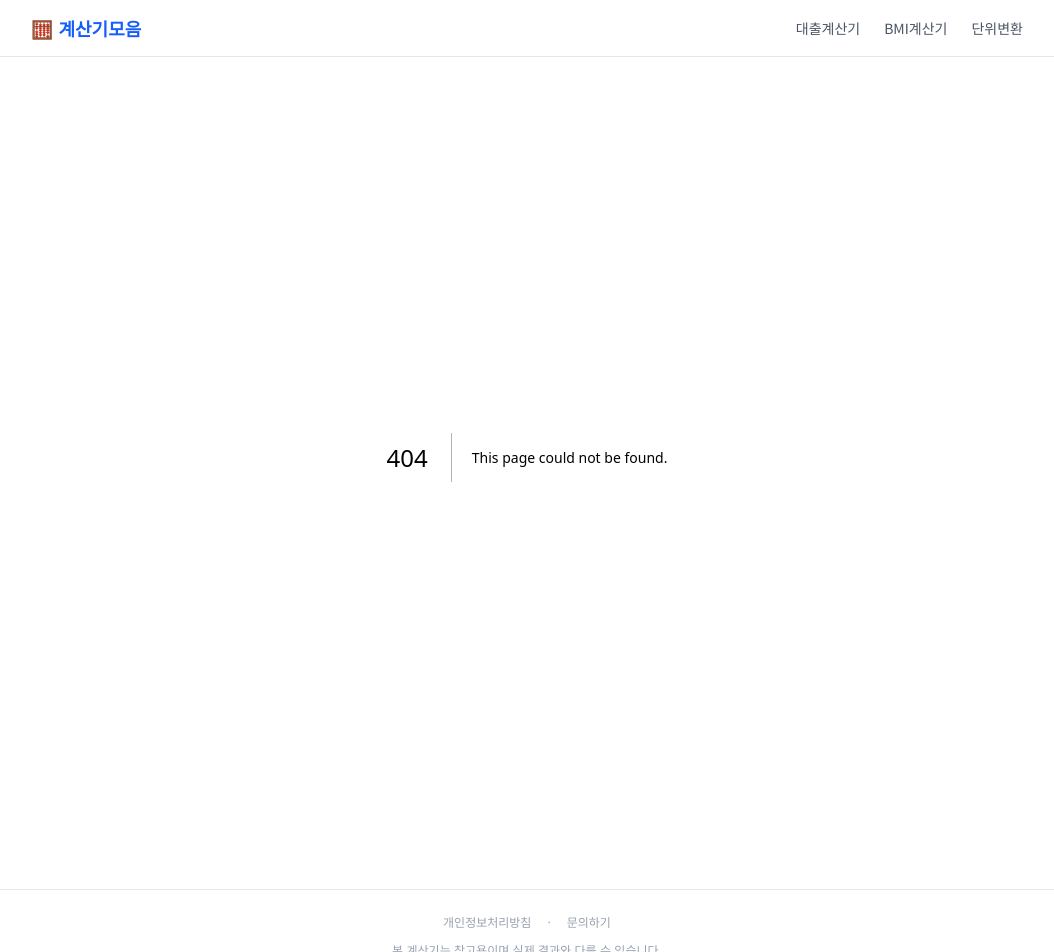
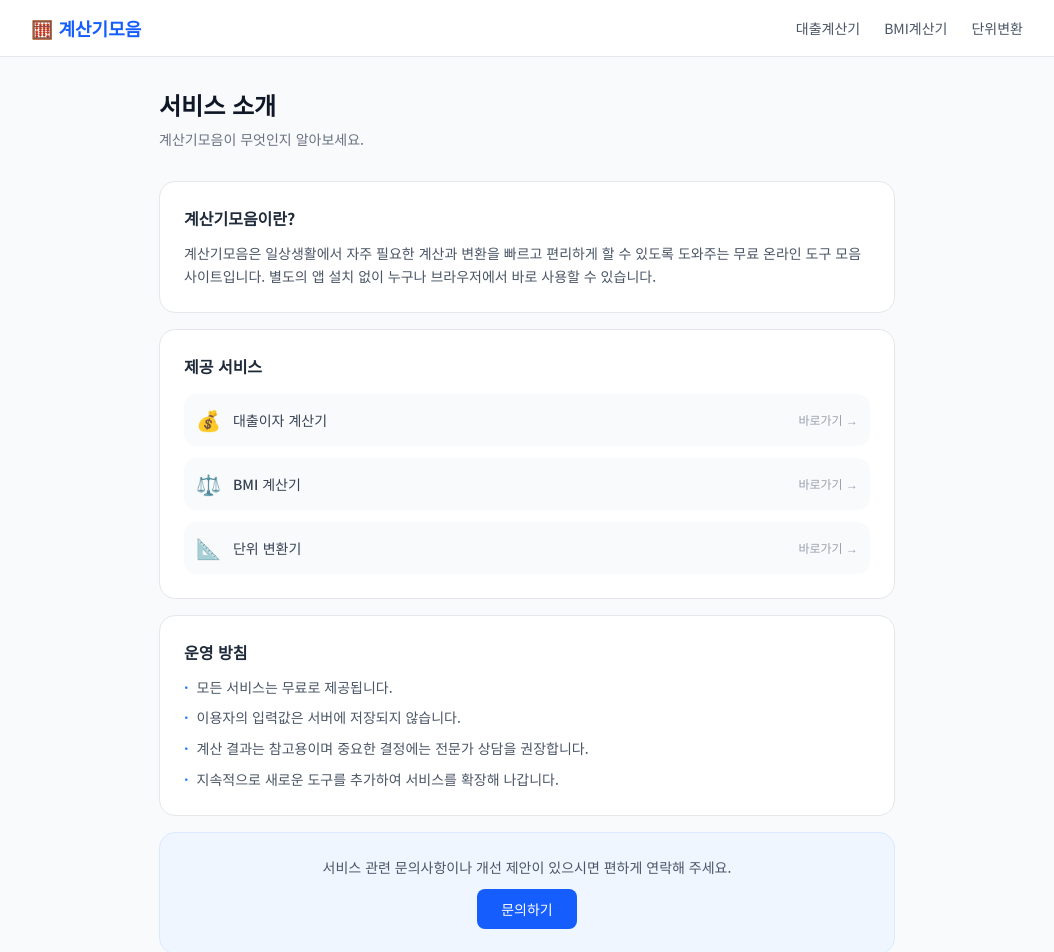
Before and after one commit to nkh1006/tools-site, a Next.js app: page /about in a window 1280 px wide. Before the commit this address had no page. Shown: the top 952 px of the page, without its empty margins (113-1167 px from the left). Built offline with nearby package versions, Linux system fonts and the light colour scheme.

Commit message:
feat: About 페이지 추가 및 Footer 링크 업데이트

```diff
--- /dev/null
+++ b/app/about/page.tsx
@@ -0,0 +1,88 @@
+import type { Metadata } from "next";
+import Link from "next/link";
+
+export const metadata: Metadata = {
+  title: "서비스 소개",
+  description: "계산기모음은 누구나 무료로 사용할 수 있는 온라인 계산기 및 변환기 모음 사이트입니다.",
+};
+
+export default function AboutPage() {
+  const tools = [
+    { emoji: "💰", name: "대출이자 계산기", href: "/loan-calculator" },
+    { emoji: "⚖️", name: "BMI 계산기", href: "/bmi-calculator" },
+    { emoji: "📐", name: "단위 변환기", href: "/unit-converter" },
+  ];
+
+  return (
+    <div className="max-w-3xl mx-auto px-4 py-8">
+      <h1 className="text-2xl font-bold text-gray-900 mb-2">서비스 소개</h1>
+      <p className="text-sm text-gray-500 mb-8">계산기모음이 무엇인지 알아보세요.</p>
+
+      <div className="space-y-4">
+        {/* 소개 */}
+        <div className="bg-white rounded-2xl border border-gray-200 p-6">
+          <h2 className="font-bold text-gray-800 mb-3">계산기모음이란?</h2>
+          <p className="text-sm text-gray-600 leading-relaxed">
+            계산기모음은 일상생활에서 자주 필요한 계산과 변환을 빠르고 편리하게 할 수 있도록
+            도와주는 무료 온라인 도구 모음 사이트입니다. 별도의 앱 설치 없이 누구나 브라우저에서
+            바로 사용할 수 있습니다.
+          </p>
+        </div>
+
+        {/* 제공 서비스 */}
+        <div className="bg-white rounded-2xl border border-gray-200 p-6">
+          <h2 className="font-bold text-gray-800 mb-4">제공 서비스</h2>
+          <div className="space-y-3">
+            {tools.map((tool) => (
+              <Link
+                key={tool.href}
+                href={tool.href}
+                className="flex items-center gap-3 p-3 rounded-xl bg-gray-50 hover:bg-blue-50 hover:text-blue-600 transition-colors"
+              >
+                <span className="text-xl">{tool.emoji}</span>
+                <span className="text-sm font-medium text-gray-700">{tool.name}</span>
+                <span className="ml-auto text-gray-400 text-xs">바로가기 →</span>
+              </Link>
+            ))}
+          </div>
+        </div>
+
+        {/* 운영 방침 */}
+        <div className="bg-white rounded-2xl border border-gray-200 p-6">
+          <h2 className="font-bold text-gray-800 mb-3">운영 방침</h2>
+          <ul className="text-sm text-gray-600 leading-relaxed space-y-2">
+            <li className="flex gap-2">
+              <span className="text-blue-500 font-bold">·</span>
+              모든 서비스는 무료로 제공됩니다.
+            </li>
+            <li className="flex gap-2">
+              <span className="text-blue-500 font-bold">·</span>
+              이용자의 입력값은 서버에 저장되지 않습니다.
+            </li>
+            <li className="flex gap-2">
+              <span className="text-blue-500 font-bold">·</span>
+              계산 결과는 참고용이며 중요한 결정에는 전문가 상담을 권장합니다.
+            </li>
+            <li className="flex gap-2">
+              <span className="text-blue-500 font-bold">·</span>
+              지속적으로 새로운 도구를 추가하여 서비스를 확장해 나갑니다.
+            </li>
+          </ul>
+        </div>
+
+        {/* 문의 */}
+        <div className="bg-blue-50 rounded-2xl border border-blue-100 p-6 text-center">
+          <p className="text-sm text-gray-600 mb-3">
+            서비스 관련 문의사항이나 개선 제안이 있으시면 편하게 연락해 주세요.
+          </p>
+          <Link
+            href="/contact"
+            className="inline-block bg-blue-600 text-white text-sm font-medium px-6 py-2.5 rounded-lg hover:bg-blue-700 transition-colors"
+          >
+            문의하기
+          </Link>
+        </div>
+      </div>
+    </div>
+  );
+}
--- a/app/components/Footer.tsx
+++ b/app/components/Footer.tsx
@@ -4,6 +4,10 @@ export default function Footer() {
   return (
     <footer className="border-t border-gray-200 bg-white mt-8 py-6 text-center text-xs text-gray-400">
       <div className="flex items-center justify-center gap-4 mb-3">
+        <Link href="/about" className="hover:text-gray-600 transition-colors">
+          서비스 소개
+        </Link>
+        <span>·</span>
         <Link href="/privacy-policy" className="hover:text-gray-600 transition-colors">
           개인정보처리방침
         </Link>
```
